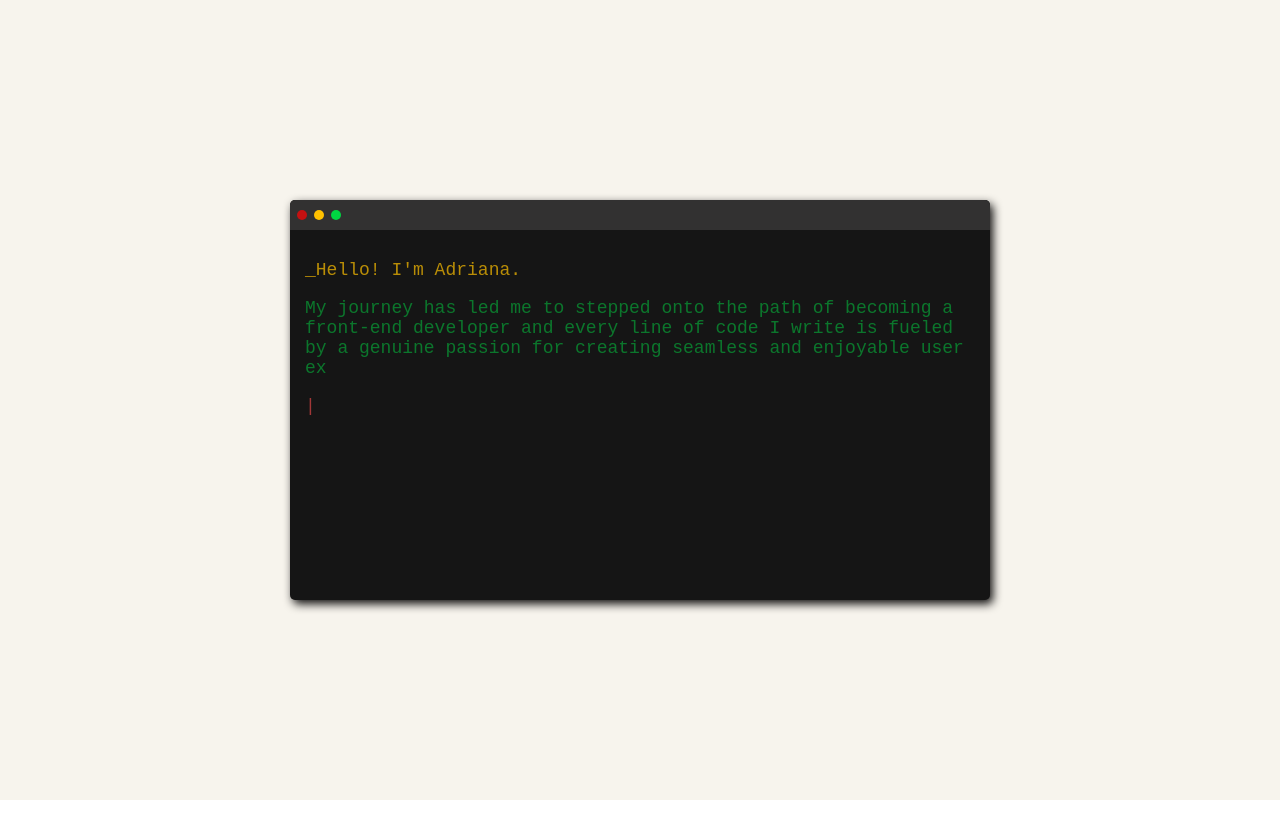
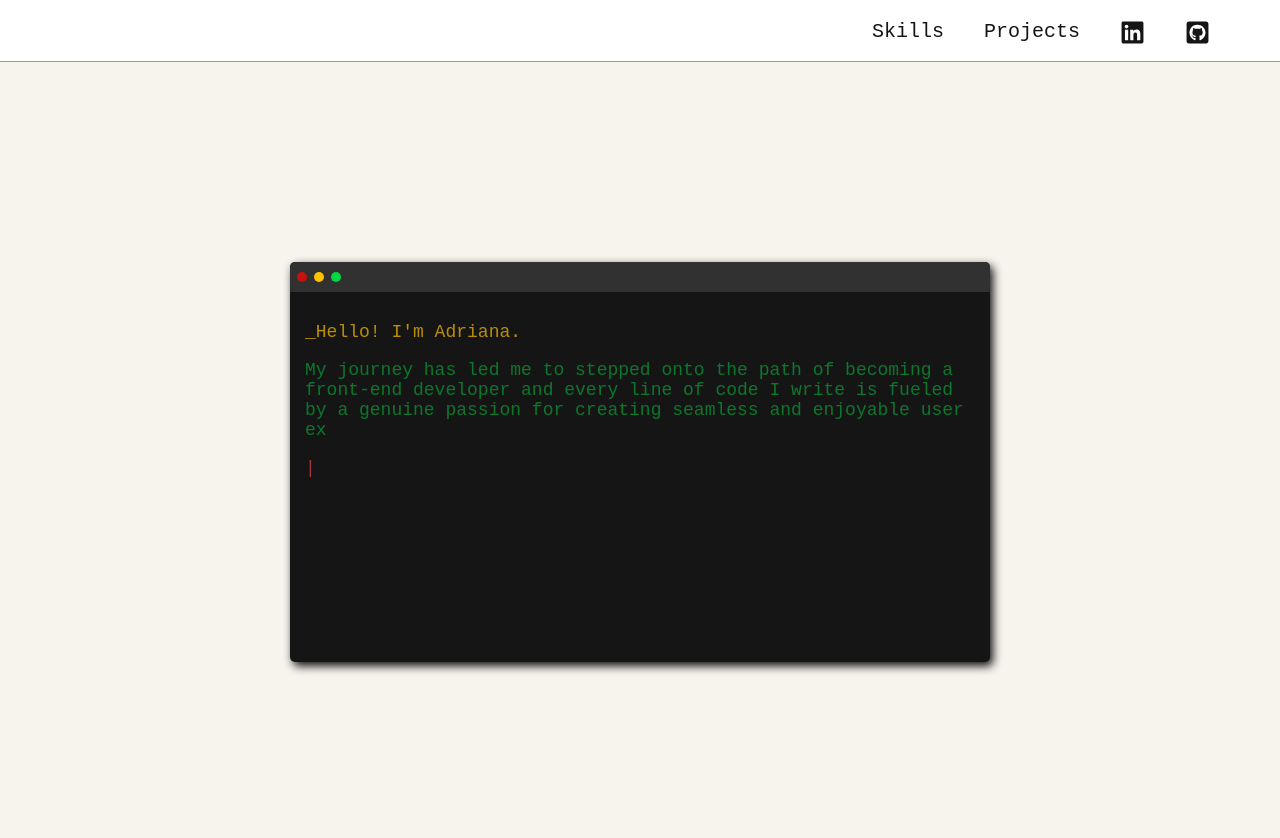
Before and after one commit to adrianaghita/personal-website, a React (Vite) app: page / in a window 1280 px wide. Shown: the top 838 px of the page. Before the commit the page ends 800 px from the top, so only its background shows below. Built offline with nearby package versions, Linux system fonts and the light colour scheme; a web font is replaced by a local one.

Commit message:
Create navbar component

```diff
--- a/package.json
+++ b/package.json
@@ -12,6 +12,7 @@
   "dependencies": {
     "react": "^18.2.0",
     "react-dom": "^18.2.0",
+    "react-icons": "^4.12.0",
     "react-typed": "^1.2.0"
   },
   "devDependencies": {
--- a/src/components/Header/Header.tsx
+++ b/src/components/Header/Header.tsx
@@ -1,8 +1,11 @@
 import ReactTyped from "react-typed";
 import styles from "./Header.module.scss";
+import NavBar from "../NavBar/NavBar";
 
 const Header = () => {
   return (
+    <>
+      <NavBar />
       <section className={styles.header}>
         <div className={styles.terminal}>
           <div className={styles[`terminal-bar`]}>
@@ -46,6 +49,7 @@ const Header = () => {
           </div>
         </div>
       </section>
+    </>
   );
 };
 
--- /dev/null
+++ b/src/components/NavBar/NavBar.module.scss
@@ -0,0 +1,34 @@
+@import "../../index.scss";
+
+.navbar {
+  border-bottom: 1px solid rgb(156, 153, 153);
+  width: 100vw;
+}
+
+.navbar-list {
+  display: flex;
+  justify-content: flex-end;
+  margin: 20px 50px 10px 20px;
+
+  & li {
+    transition: transform 0.5s ease-in-out;
+  }
+
+  & li:hover {
+    transform: scale(1.2);
+  }
+
+  & a {
+    @include primary-font;
+    color: $primary-color;
+    font-size: 20px;
+    padding: 20px;
+  }
+}
+
+.icon {
+  height: 25px;
+  position: relative;
+  top: 0px;
+  width: 25px;
+}
--- /dev/null
+++ b/src/components/NavBar/NavBar.tsx
@@ -0,0 +1,32 @@
+import { FaLinkedin } from "react-icons/fa";
+import { FaGithubSquare } from "react-icons/fa";
+
+import styles from "./NavBar.module.scss";
+
+const NavBar = () => {
+  return (
+    <nav className={styles.navbar}>
+      <ul className={styles[`navbar-list`]}>
+        <li>
+          <a href="">Skills</a>
+        </li>
+        <li>
+          <a href="">Projects</a>
+        </li>
+
+        <li>
+          <a href="https://www.linkedin.com/in/adriana-ghita/">
+            <FaLinkedin className={styles.icon} />
+          </a>
+        </li>
+        <li>
+          <a href="https://github.com/adrianaghita">
+            <FaGithubSquare className={styles.icon} />
+          </a>
+        </li>
+      </ul>
+    </nav>
+  );
+};
+
+export default NavBar;
--- a/src/index.scss
+++ b/src/index.scss
@@ -2,6 +2,16 @@
 
 body {
   margin: 0;
+}
+
+ul,
+li,
+a {
+  margin: 0;
+  padding: 0;
+  text-indent: 0;
+  list-style-type: none;
+  text-decoration: unset;
 }
 
 @mixin primary-font {
@@ -15,6 +25,7 @@ body {
 }
 
 $primary-background-color: rgb(247, 244, 237);
+$primary-color: #151515;
 $accent-color: #f4d644;
 
 $small-laptop: 1024px;
```
Also changed, not shown: 1 other file (tests, documents, lock files or other folders). Lines whose indentation alone changed are shown as unchanged.
